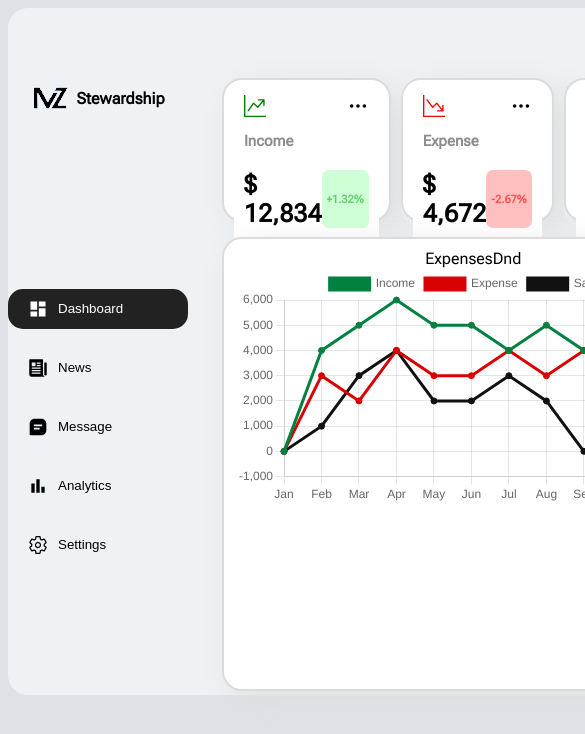
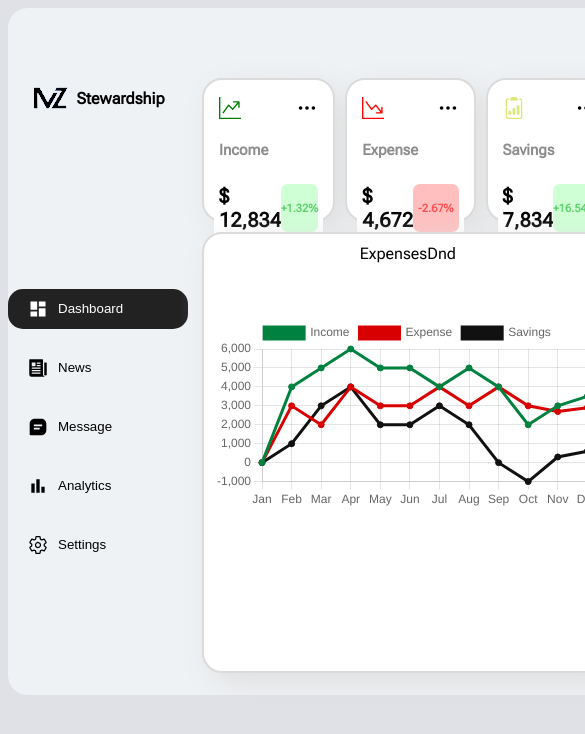
Before and after one commit to shahan210/DashBoard-1, a React (Vite) app: page / in a window 390 px wide. Shown: the top 734 px of the page, 585 px wide, since content can reach past the window. Built offline with nearby package versions, Linux system fonts and the light colour scheme; a web font is replaced by a local one.

Commit message:
update: media query large complete

```diff
--- a/src/components/scss/dash/_dash.scss
+++ b/src/components/scss/dash/_dash.scss
@@ -1,12 +1,11 @@
 @forward "../side/buttons";
+@use "../global" as u;
 
 .dash {
   height: 687px;
   background-color: var(--button-menu);
   border-top-right-radius: 20px;
   border-bottom-right-radius: 20px;
-  @media (max-width: 1440px) {
-  }
 }
 .dash-container-1 {
   display: flex;
@@ -16,6 +15,9 @@
 .dash-container-2 {
   background-color: var(--button-menu);
   width: 90%;
+  @include u.breakpoint(notebook) {
+    width: 95%;
+  }
 }
 .dash-grid {
   display: grid;
--- a/src/components/scss/dash/_income.scss
+++ b/src/components/scss/dash/_income.scss
@@ -1,5 +1,6 @@
 @use "../global/variables" as g;
 @forward "../side/buttons";
+@use "../global" as u;
 
 @mixin grid-container-design {
   background-color: g.$dash-background;
@@ -10,7 +11,6 @@
   border: 2px solid #dbdbdb;
 }
 @mixin grid-design {
-  // margin: 5px 5px 0px 5px;
   background-color: var(--button-menu);
   border-radius: g.$dash-border;
 }
@@ -19,6 +19,9 @@
   justify-content: space-between;
   padding: 10px;
   background-color: white;
+  @include u.breakpoint(notebook) {
+    padding: 10px 5px;
+  }
 }
 
 .grid-income {
@@ -40,11 +43,21 @@
   border: 1px solid rgb(233, 213, 213);
   margin-top: 10px;
   cursor: move;
+  font-size: 20px;
+  @include u.breakpoint(notebook) {
+    padding: 5px 5px;
+    font-size: 13px;
+  }
 }
 .dash-graph {
   display: flex;
   justify-content: center;
   width: 100%;
+  @include u.breakpoint(notebook) {
+    position: relative;
+    top: 13%;
+    height: 100%;
+  }
 }
 .container-header {
   padding: 10px;
@@ -53,16 +66,25 @@
   color: #8e8b8b;
   display: flex;
   align-items: center;
+  @include u.breakpoint(notebook) {
+    padding: 15px 5px;
+  }
 }
 .income-container {
   height: 120px;
 }
 .dnd-container {
   height: 273px;
+  @include u.breakpoint(notebook) {
+    height: 263px;
+  }
 }
 .graph-container {
   height: 430px;
   padding: 10px;
+  @include u.breakpoint(notebook) {
+    height: 417px;
+  }
 }
 .dash-content {
   display: flex;
@@ -70,6 +92,9 @@
 .dash-money {
   font-size: 25px;
   font-weight: 600;
+  @include u.breakpoint(notebook) {
+    font-size: 20px;
+  }
 }
 .dash-percentage {
   font-size: 11px;
@@ -80,6 +105,9 @@
   padding: 5px;
   display: flex;
   align-items: center;
+  @include u.breakpoint(notebook) {
+    padding: 0;
+  }
 }
 .container-icons {
   padding: 5px 10px;
@@ -87,6 +115,9 @@
   display: flex;
   justify-content: space-between;
   align-items: center;
+  @include u.breakpoint(notebook) {
+    padding: 7px 5px;
+  }
 }
 .dash-percentage-expense {
   font-size: 11px;
@@ -103,4 +134,7 @@
   border-radius: 8px;
   height: 210px;
   padding: 10px;
+  @include u.breakpoint(notebook) {
+    height: 195px;
+  }
 }
--- a/src/components/scss/global/_breakpoints.scss
+++ b/src/components/scss/global/_breakpoints.scss
@@ -5,7 +5,7 @@ $breakpoints-up: (
   "mobileS": 320px,
 );
 @mixin breakpoint($size) {
-  @media (min-width: map-get($breakpoints-up,$size)) {
+  @media (max-width: map-get($breakpoints-up,$size)) {
     @content;
   }
 }
--- a/src/components/scss/side/_sidebar.scss
+++ b/src/components/scss/side/_sidebar.scss
@@ -41,6 +41,9 @@
   color: black;
   cursor: pointer;
   width: 180px;
+  @include g.breakpoint(normal) {
+    width: 160px;
+  }
 }
 .active {
   background-color: g.$menu-hover;
```
